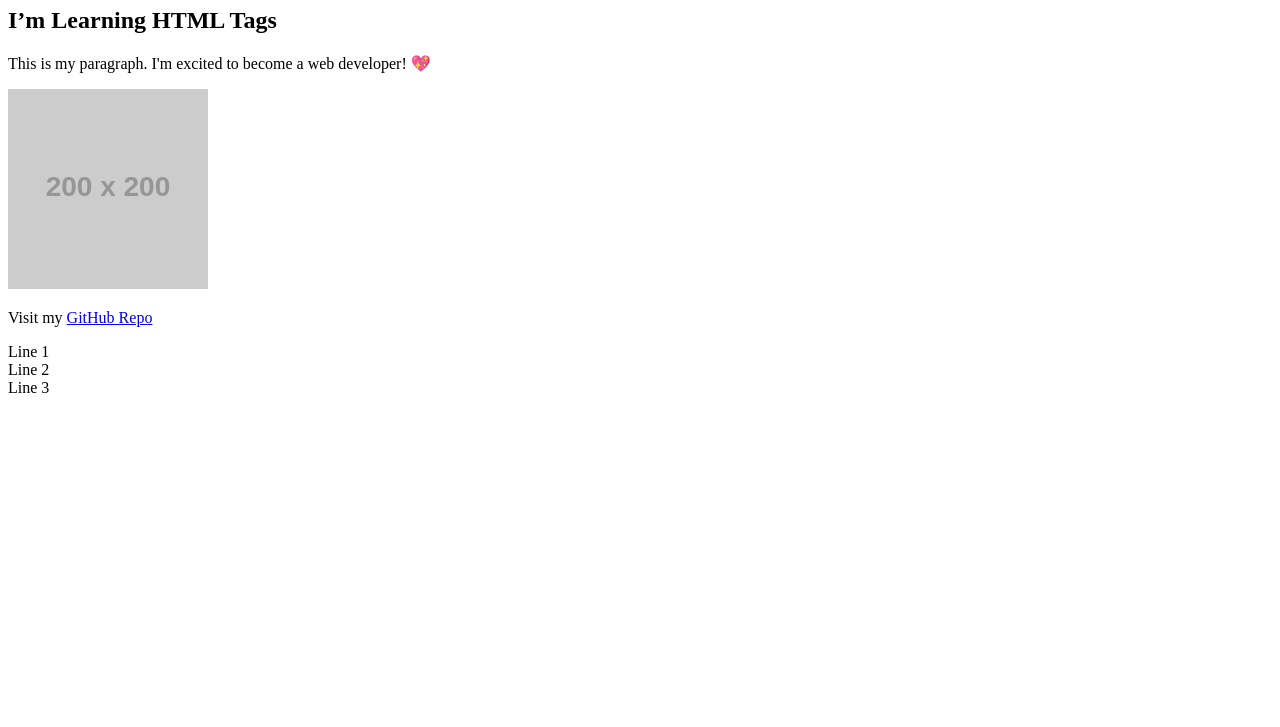
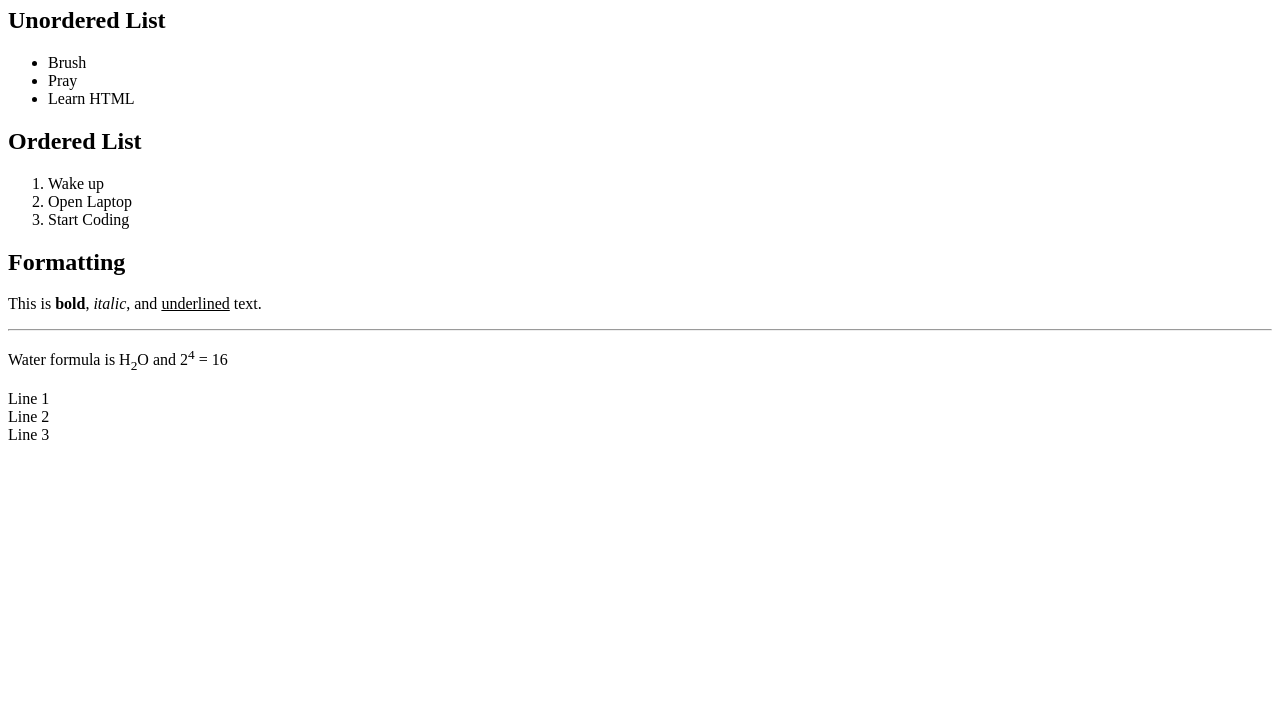
Before and after one commit to 10108943/test-repo, a plain HTML site: page index.html in a window 1280 px wide. Shown: the part 73-800 px from the top of the page. Drawn offline with Linux system fonts and the light colour scheme; placeholder pictures from the web are drawn by us.

Commit message:
Update index.html

```diff
--- a/index.html
+++ b/index.html
@@ -1,17 +1,31 @@
 <!DOCTYPE html>
 <html>
 <head>
-  <title>Class 2 - Arjawan's Page</title>
+  <title>Class 3 - Lists & Formatting</title>
 </head>
 <body>
-  <h1>Hello from Arjawan!</h1>
-  <h2>I’m Learning HTML Tags</h2>
+  <h1>My Daily Routine</h1>
 
-  <p>This is my paragraph. I'm excited to become a web developer! 💖</p>
+  <h2>Unordered List</h2>
+  <ul>
+    <li>Brush</li>
+    <li>Pray</li>
+    <li>Learn HTML</li>
+  </ul>
 
-  <img src="https://via.placeholder.com/200" alt="Placeholder Image">
+  <h2>Ordered List</h2>
+  <ol>
+    <li>Wake up</li>
+    <li>Open Laptop</li>
+    <li>Start Coding</li>
+  </ol>
 
-  <p>Visit my <a href="https://github.com/10108943/test-repo" target="_blank">GitHub Repo</a></p>
+  <h2>Formatting</h2>
+  <p>This is <b>bold</b>, <i>italic</i>, and <u>underlined</u> text.</p>
+
+  <hr>
+
+  <p>Water formula is H<sub>2</sub>O and 2<sup>4</sup> = 16</p>
 
   <p>Line 1<br>Line 2<br>Line 3</p>
 </body>
```
